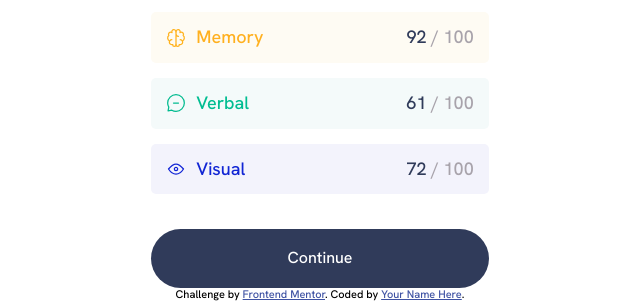
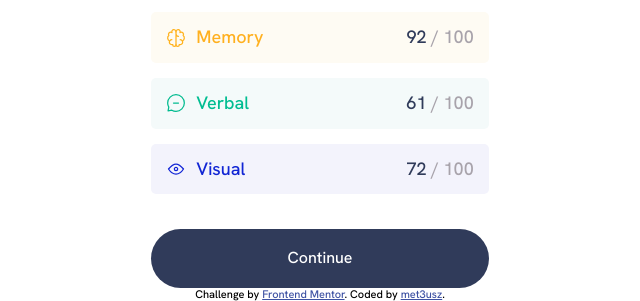
Before and after one commit to met3usz/Frontend-Mentor, a plain HTML site: page index.html in a window 1280 px wide. Shown: the part 516-817 px from the top of the page, without its empty margins (320-960 px from the left). Drawn offline with nearby package versions, Linux system fonts and the light colour scheme.

Commit message:
Update index.html
Updated name and link in attribution div

```diff
--- a/index.html
+++ b/index.html
@@ -96,7 +96,7 @@
       Challenge by
       <a href="https://www.frontendmentor.io?ref=challenge" target="_blank"
         >Frontend Mentor</a
-      >. Coded by <a href="#">Your Name Here</a>.
+      >. Coded by <a href="https://github.com/met3usz">met3usz</a>.
     </div>
   </body>
 </html>
```
